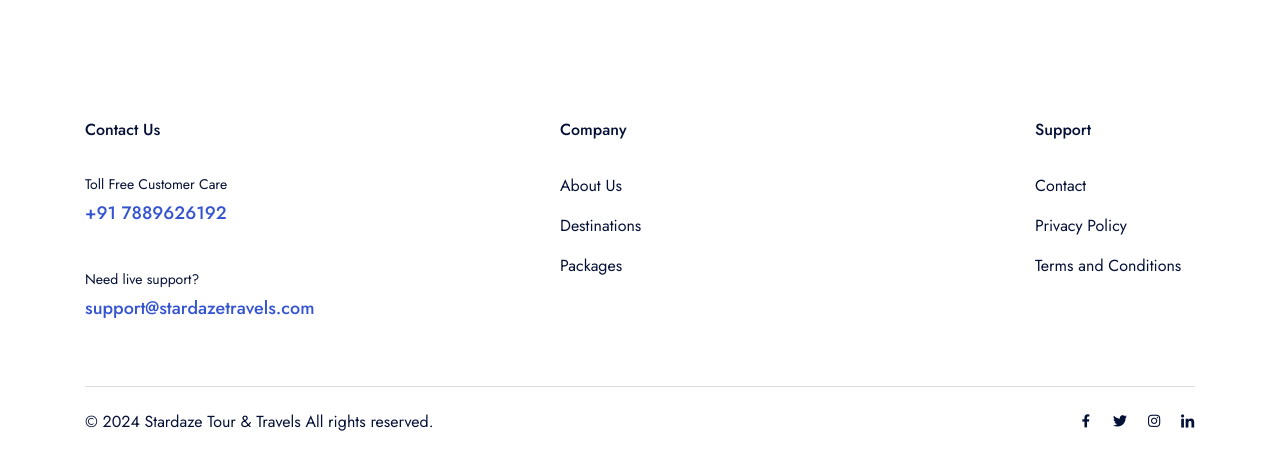
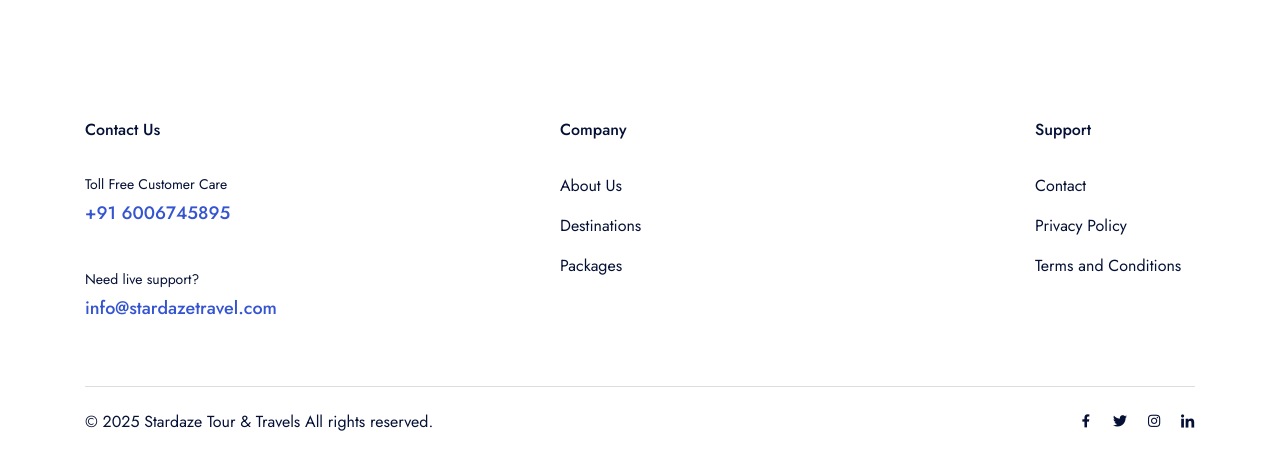
Before and after one commit to faisalbashir383/Startdaze, a Django app: page /about/ in a window 1280 px wide. Shown: the part 2784-3241 px from the top of the page. Run offline with Django 4.2, Linux system fonts and the light colour scheme; data comes from the database, SQL or seed files in the repository; some libraries are stand-ins or nearby versions; some web fonts are replaced.

Commit message:
Project Setup

```diff
--- a/templates/footer.html
+++ b/templates/footer.html
@@ -8,12 +8,12 @@
 
               <div class="mt-30">
                 <div class="text-14 mt-30">Toll Free Customer Care</div>
-                <a href="#" class="text-18 fw-500 text-blue-1 mt-5">+91 7889626192</a>
+                <a href="#" class="text-18 fw-500 text-blue-1 mt-5">+91 6006745895</a>
               </div>
 
               <div class="mt-35">
                 <div class="text-14 mt-30">Need live support?</div>
-                <a href="#" class="text-18 fw-500 text-blue-1 mt-5">support@stardazetravels.com</a>
+                <a href="#" class="text-18 fw-500 text-blue-1 mt-5">info@stardazetravel.com</a>
               </div>
             </div>
 
@@ -44,7 +44,7 @@
               <div class="row x-gap-30 y-gap-10">
                 <div class="col-auto">
                   <div class="d-flex items-center">
-                    © 2024 Stardaze Tour & Travels All rights reserved.
+                    © 2025 Stardaze Tour & Travels All rights reserved.
                   </div>
                 </div>
 
```
Also changed, not shown: 1 other file.
